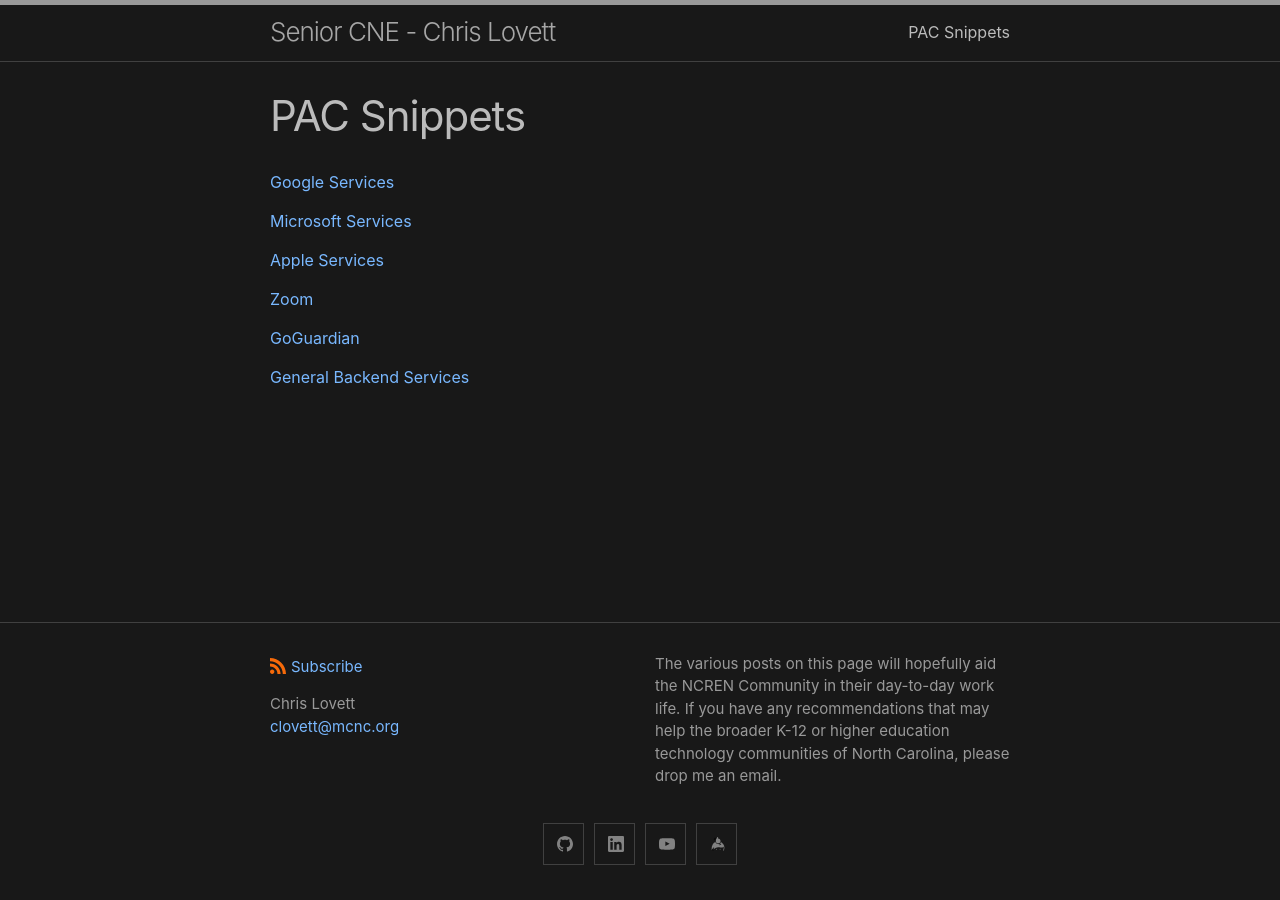
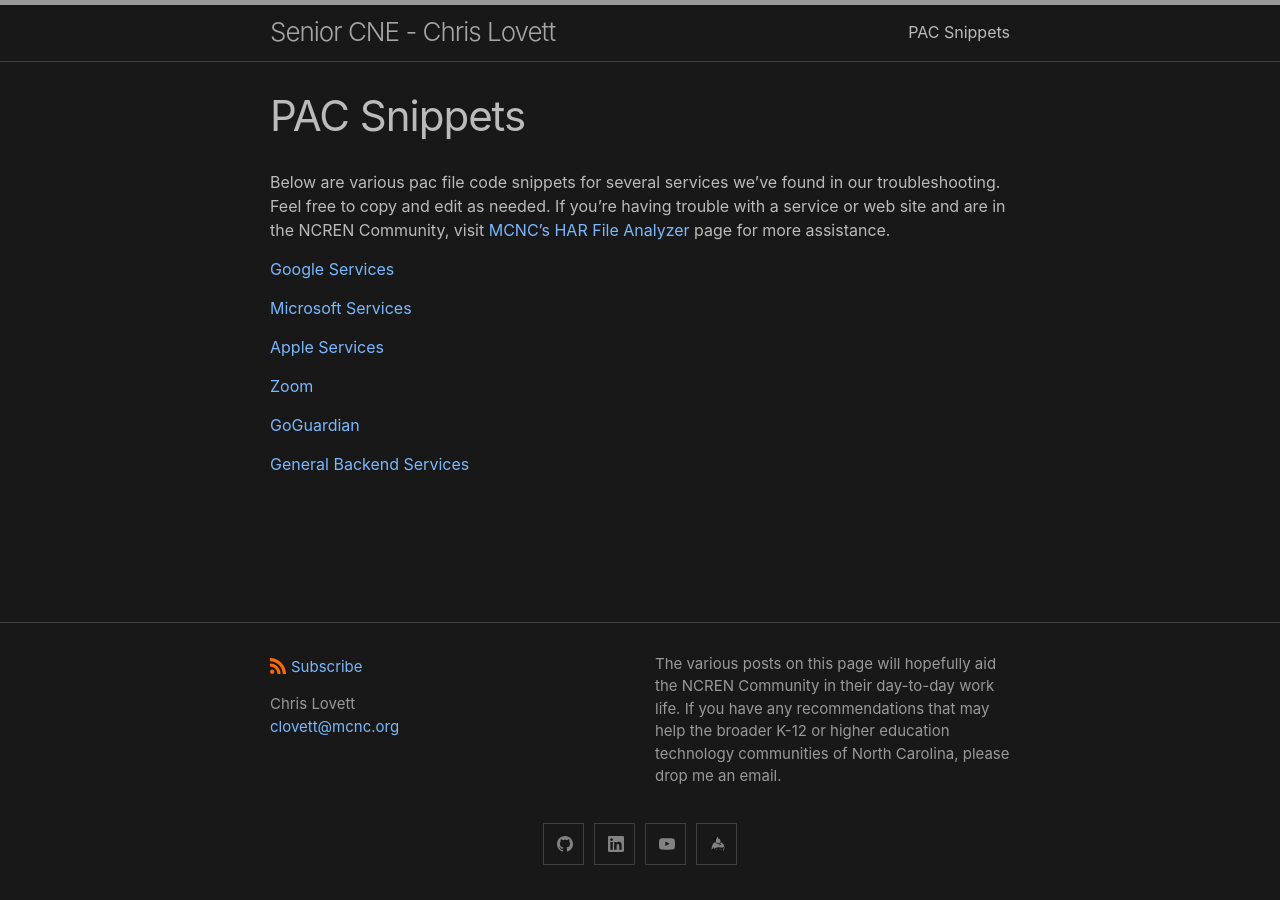
Before and after one commit to mcnc-clovett/mcnc-clovett.github.io, a Jekyll site: the page built from pacsnips/pac-file-code.md, in a window 1280 px wide. Built offline with Jekyll 4.4.1, drawn with Linux system fonts in a browser that asks for light colours.

Commit message:
Added HAR Analyzer link with snippets

```diff
--- a/pacsnips/pac-file-code.md
+++ b/pacsnips/pac-file-code.md
@@ -2,6 +2,11 @@
 layout: page
 title:  "PAC Snippets"
 ---
+Below are various pac file code snippets for several services we've found in our
+troubleshooting. Feel free to copy and edit as needed. If you're having trouble
+with a service or web site and are in the NCREN Community, visit [MCNC's HAR File Analyzer](https://har.mcnc.org)
+page for more assistance.
+
 [Google Services](./google-services.html)
 
 [Microsoft Services](./microsoft-services.html)
```
